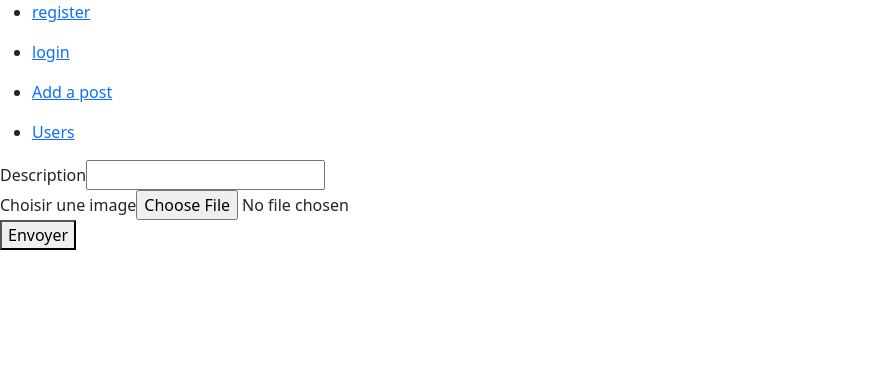
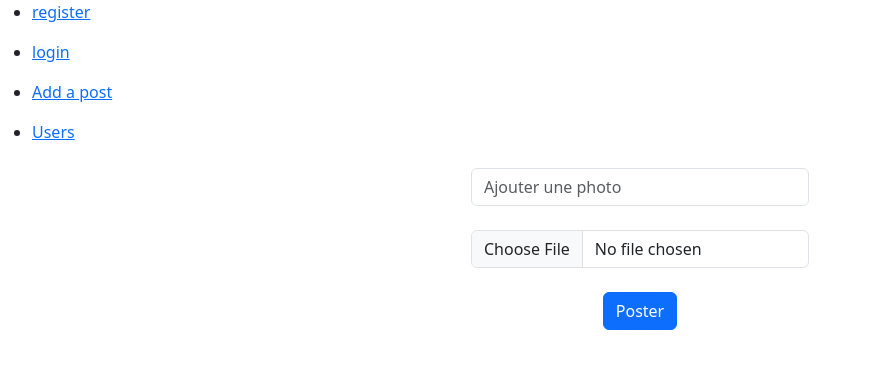
Before and after one commit to IsmaelSaid/instawish-front, a React (Create React App) app: page /addPost in a window 1280 px wide. Shown: the top 368 px of the page, without its empty margins (0-872 px from the left). Built offline with nearby package versions, Linux system fonts and the light colour scheme.

Commit message:
Update : Better ihm for the new post page.

```diff
--- a/src/components/post/AddPost.jsx
+++ b/src/components/post/AddPost.jsx
@@ -1,4 +1,8 @@
 import { useState } from "react"
+import Button from 'react-bootstrap/Button';
+import Form from 'react-bootstrap/Form';
+import Container from 'react-bootstrap/Container';
+import Row from 'react-bootstrap/Row';
 
 function AddPost() {
     /**
@@ -61,19 +65,27 @@ function AddPost() {
     }
 
     return (
+        <Container style={{ width: 'fit-content' }}>
             <form onSubmit={handleForm}>
+                <Row className = "mt-4">
                     <div>
-                <label htmlFor="inputDescription">Description</label>
-                <input type="text" name="inputDescription" onChange={(e) => { setDescription(e.target.value) }} />
+                        {/* <label htmlFor="inputDescription">Description</label> */}
+                        <Form.Control type="text" name="inputDescription" placeholder="Ajouter une photo" onChange={(e) => { setDescription(e.target.value) }} />
                     </div>
-
+                </Row>
+                <Row className = "mt-4">
                     <div>
-                <label htmlFor="inputFile">Choisir une image</label>
-                <input type="file" name="inputFile" onChange={(e) => { setFile(e.target.files[0]) }} />
+                        {/* <label htmlFor="inputFile">Choisir une image</label> */}
+                        <Form.Control type="file" name="inputFile" onChange={(e) => { setFile(e.target.files[0]) }} />
                     </div>
+                </Row>
                 {errAddPost ? <p>Une erreur est survenu</p> : null}
-            <button type="submit">Envoyer</button>
-        </form>)
+                <div className="text-center mt-4">
+                    <Button variant="primary" type="submit">Poster</Button>
+                </div>
+            </form>
+        </Container>
+    )
 
 
 }
```
Lines whose indentation alone changed are shown as unchanged.
